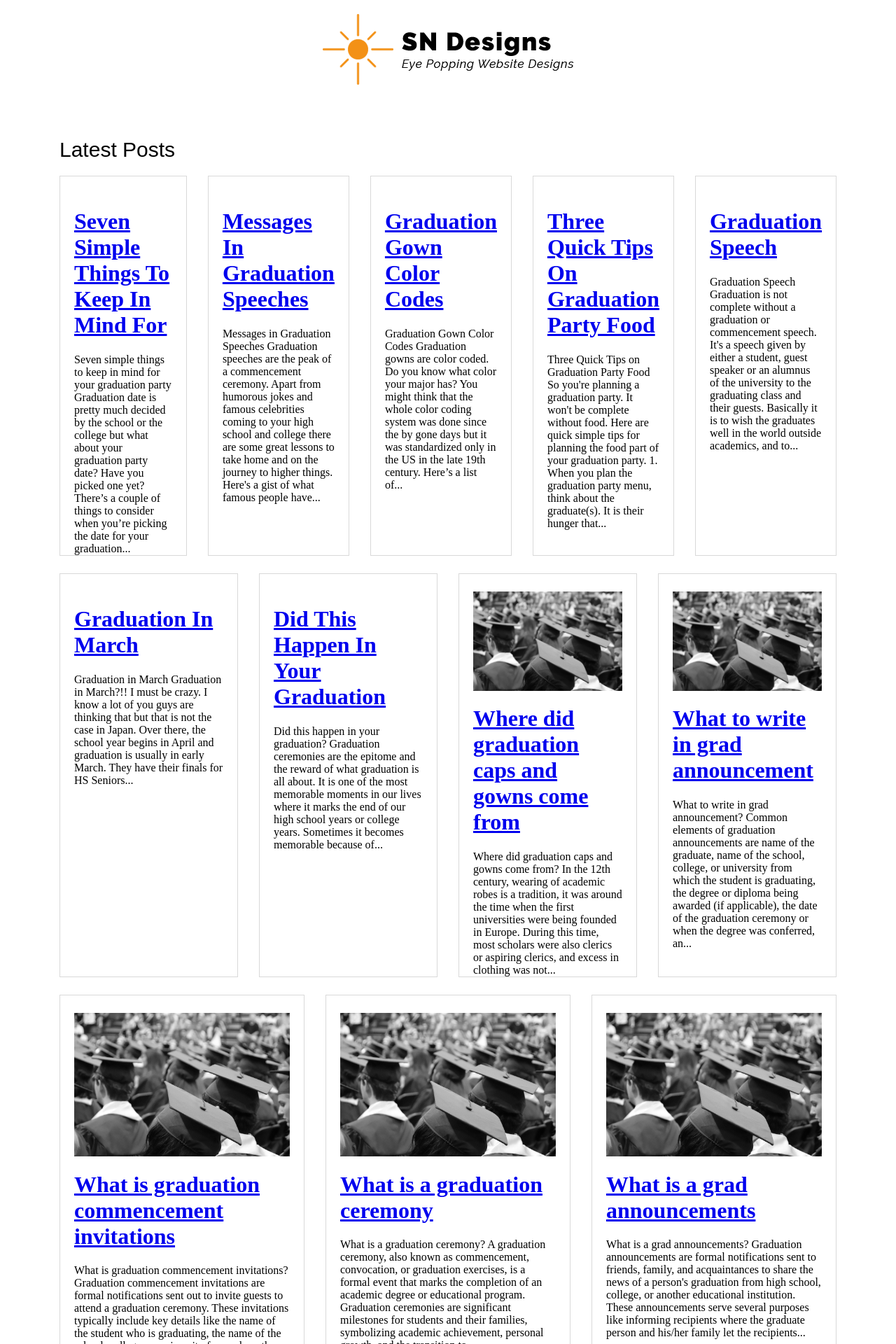
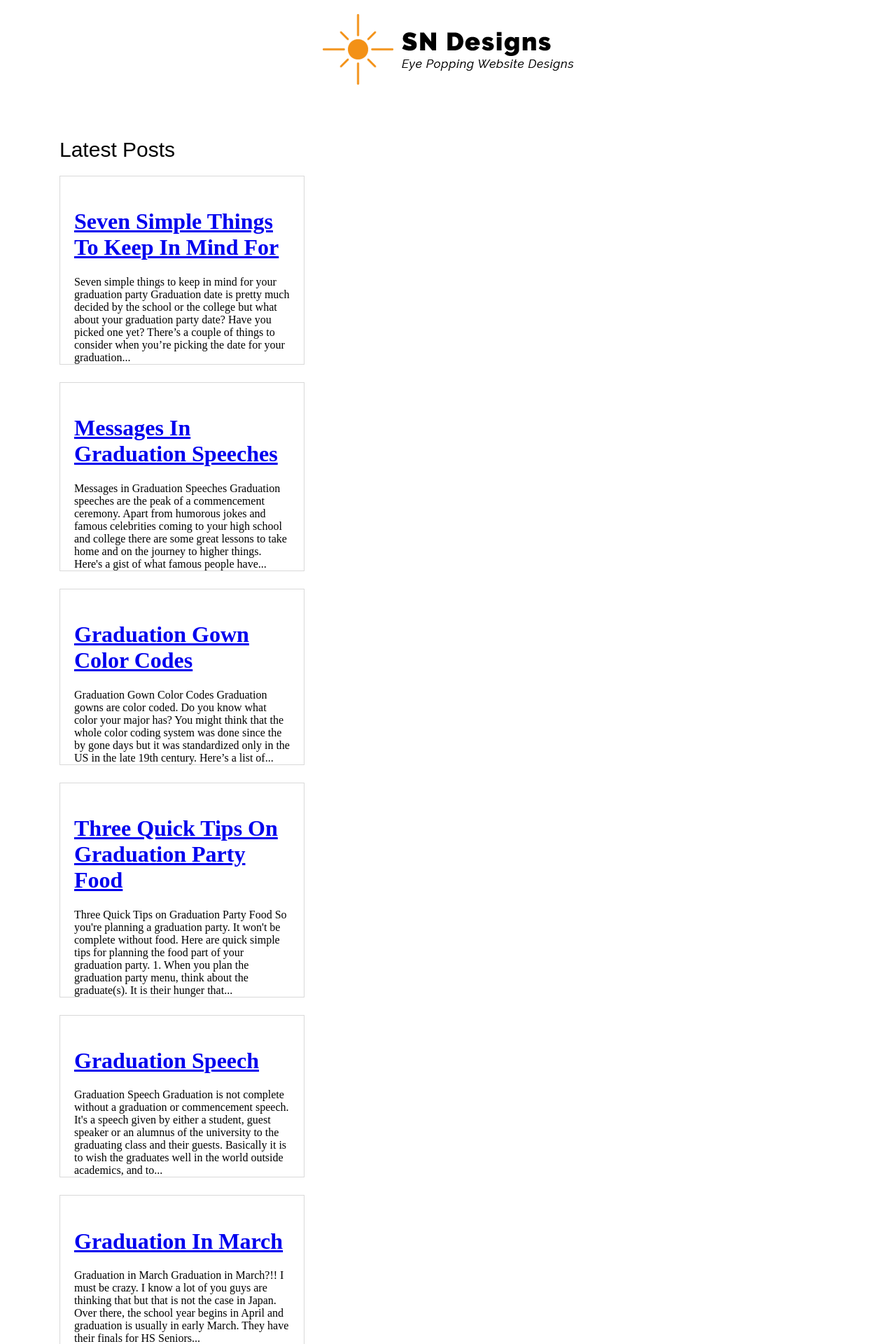
Before and after one commit to sncreative/sncreative.github.io, a Jekyll site: the page built from blog/index.html, in a window 1280 px wide. Shown: the top 1920 px of the page at 70% size. Built offline with Jekyll 4.4.1, drawn with Linux system fonts in a browser that asks for light colours; nearby versions of some CDN libraries; the list of posts is cut into pages by our own code.

Commit message:
Add files via upload

```diff
--- a/blog/index.html
+++ b/blog/index.html
@@ -14,9 +14,10 @@ description: Blog
 </div>
 
 
-<div class="row equal-height">
+
 
 {% for post in paginator.posts %}
+<div class="row equal-height">
 <div class="col-md-4">
 <div class="cards">
 {% if post.image %} <img src="{{ post.image }}" class="img-fluid"> {% endif %}
@@ -24,9 +25,10 @@ description: Blog
 {{ post.content | strip_html | truncatewords: 50 }}
 </div>
 </div>
+</div>
 {% endfor %}
 
-</div>
+
 
 {% if paginator.previous_page %}
 <a href="{{ paginator.previous_page_path }}" class="previous">Previous</a>
```
